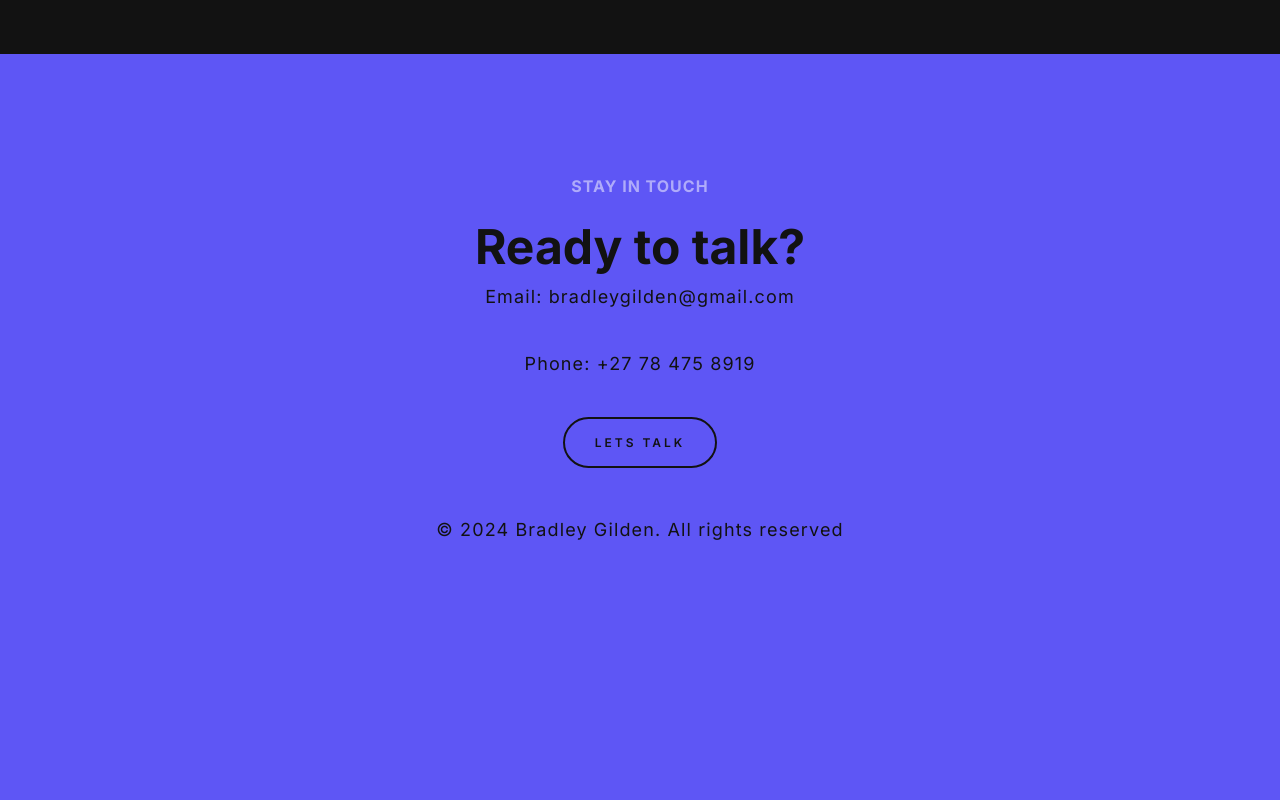
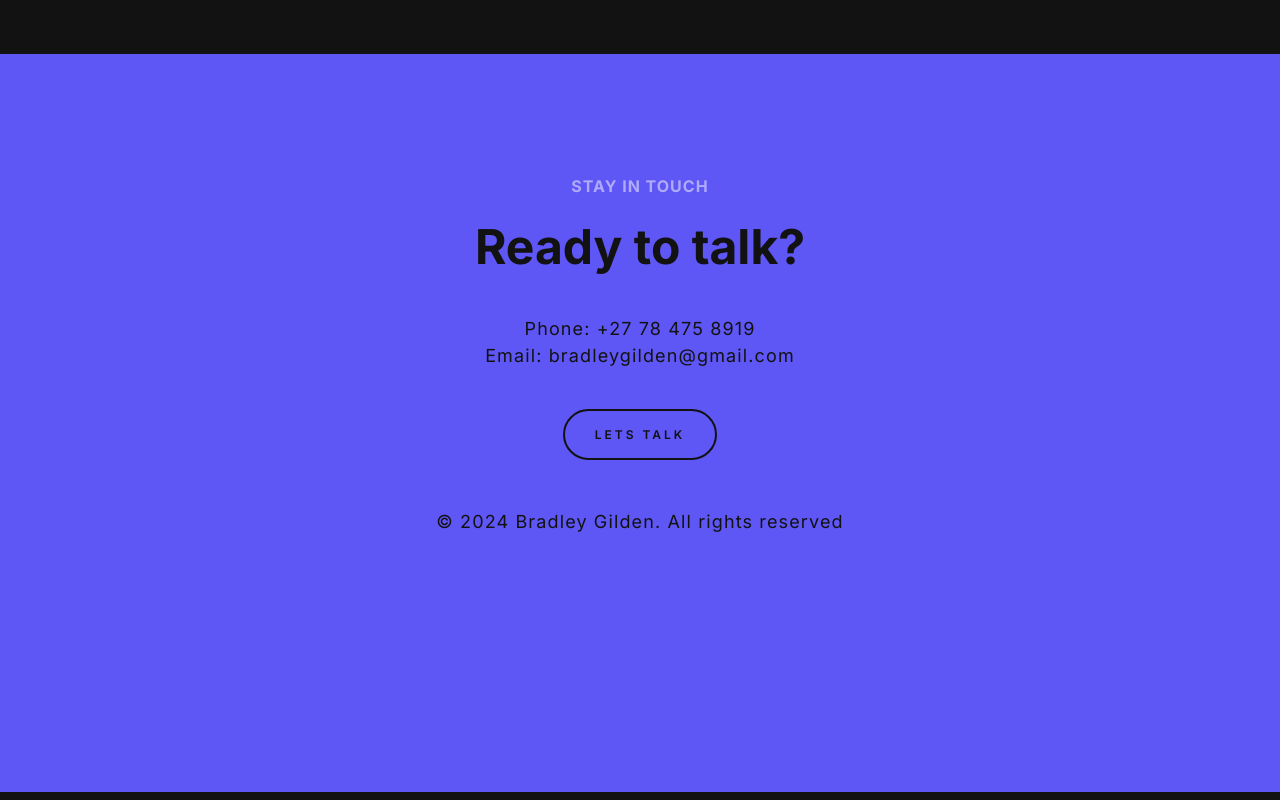
Before and after one commit to BradleyGilden/CODSOFT, a plain HTML site: page Level_1/Portfolio/index.html in a window 1280 px wide. Shown: the part 2700-3500 px from the top of the page. Drawn offline with nearby package versions, Linux system fonts and the light colour scheme.

Commit message:
adjust contacts

```diff
--- a/Level_1/Portfolio/index.html
+++ b/Level_1/Portfolio/index.html
@@ -305,8 +305,8 @@
           <span>Stay in touch</span>
           <h4>Ready to talk?</h4>
           <!-- removed -->
-          <p>Email: bradleygilden@gmail.com</p>
-          <p>Phone: +27 78 475 8919</p>
+          <p> </p>
+          <p>Phone: +27 78 475 8919<br>Email: bradleygilden@gmail.com</p>
           <a
             target="_blank"
             href="mailto:bradleygilden@gmail.com"
```
